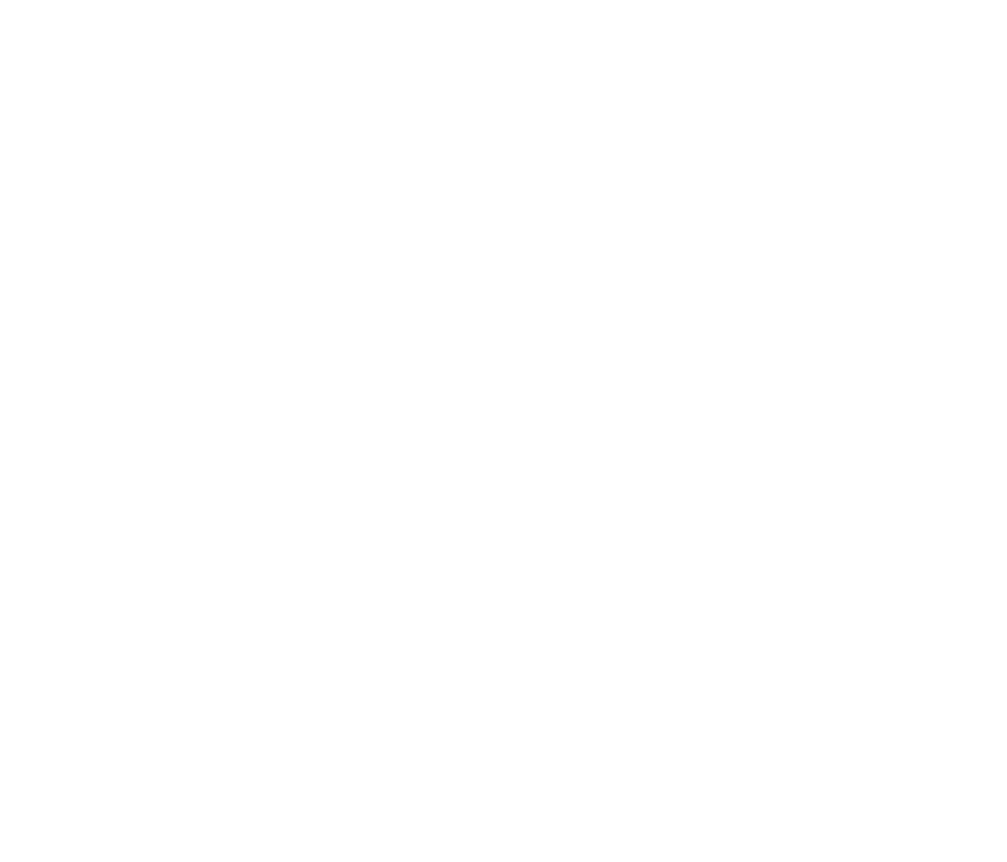
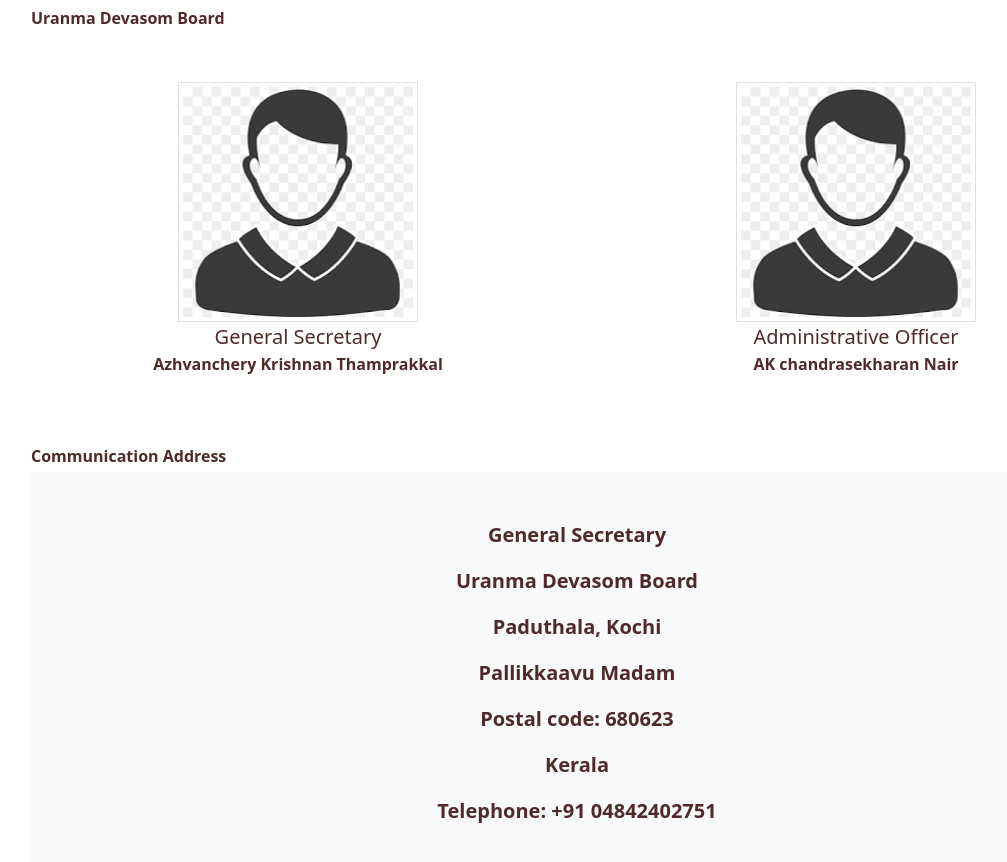
Before and after one commit to mkntr/chemmanthatta, an Angular app: page /devaswom in a window 1280 px wide. Shown: the part 718-1580 px from the top of the page, without its empty margins (63-1070 px from the left). Before the commit the page ends 800 px from the top, so only its background shows below. Built offline with nearby package versions, Linux system fonts and the light colour scheme.

Commit message:
update to devasom and pooja component

```diff
--- a/src/app/account/account.component.html
+++ b/src/app/account/account.component.html
@@ -1,5 +1,5 @@
 <div class="table-responsive">
-    <div class="sub-header-text">Online contributions to Temple can be done through our Bank account</div>
+    <div class="sub-header-text">Netbanking Transfer Account Details</div>
     <table class="table table-striped caption-top">
         <!-- <caption class="h5">Online contributions to Temple can be done through our Bank account</caption> -->
         <tbody>
--- a/src/app/banner/banner.component.html
+++ b/src/app/banner/banner.component.html
@@ -5,14 +5,14 @@
         <div class="carousel-item"
           *ngFor="let item of imgcarousel; index as i" [ngClass]="{'active': i==0}"
           >
-          <img src="../../assets/img/{{item}}" alt="{{item}}" style="height:25vh; width: 100vw;">
+          <img src="../../assets/img/{{item}}" alt="{{item}}" style="height:25%; width: 100%;">
         </div>
       </ng-container>
       <ng-template #bigSizeSlide>
         <div class="carousel-item"
           *ngFor="let item of imgcarousel; index as i" [ngClass]="{'active': i==0}"
           >
-          <img src="../../assets/img/{{item}}" alt="{{item}}" style="height:65vh; width: 100vw;">
+          <img src="../../assets/img/{{item}}" alt="{{item}}" style="height:65%; width: 100%;">
         </div>
       </ng-template>
     </div>
--- a/src/app/devaswom/devaswom.component.html
+++ b/src/app/devaswom/devaswom.component.html
@@ -4,4 +4,27 @@
         <app-banner></app-banner>
     </div>
 </div>
-<p>devaswom works!</p>
+
+<div class="container my-2">
+    <div class="sub-header-text">Uranma Devasom Board</div>
+    <div class="row">
+        <div class="col" *ngFor="let item of administration">
+            <div class="card rounded-0 p-5 my-1 border-0 align-items-center" >
+                <img src="../../assets/img/{{item.imgSrc}}" class="card-img-top rounded-0 img-thumbnail img-fluid" alt="{{item.imgSrc}}" style="height: 15rem;width:15rem" >
+                <span class="header-text text-center">{{item.what}}</span>
+                <p class="sub-header-text text-center">{{item.whom}} </p>
+            </div>
+        </div>
+    </div>
+    <div class="sub-header-text">Communication Address</div>
+    <div class="row">
+        <div class="col" >
+            <div class="card rounded-0 p-5 my-1 border-0 align-items-center text-bg-light">
+                <blockquote class="blockquote text-center fw-bold para-text">
+                    <address  *ngFor="let item of address" >{{item}}</address>
+                </blockquote>
+            </div>
+        </div>
+    </div>
+
+</div>
--- a/src/app/devaswom/devaswom.component.ts
+++ b/src/app/devaswom/devaswom.component.ts
@@ -1,4 +1,5 @@
 import { Component, OnInit } from '@angular/core';
+import { ADMINISTRATION, ADDRESS } from 'src/assets/dataitems';
 
 @Component({
   selector: 'app-devaswom',
@@ -6,6 +7,8 @@ import { Component, OnInit } from '@angular/core';
   styleUrls: ['./devaswom.component.css']
 })
 export class DevaswomComponent implements OnInit {
+  administration = ADMINISTRATION
+  address = ADDRESS
 
   constructor() { }
 
--- a/src/app/home/home.component.html
+++ b/src/app/home/home.component.html
@@ -19,7 +19,17 @@
                 <p >Recent Event </p>
             </div>
             <div class="row">
-                <p >Advertisement</p>
+                <p class="header-text">Please make use of UPI Scan & Pay or Netbanking Transfer for any generous contribution to temple or poojas </p>
+                <div class="sub-header-text">UPI Scan and Pay</div>
+                <!-- UPI Scan And Pay -->
+                <div class="card rounded-0 p-5 my-1 border-0 align-items-center" >
+                    <img src="../../assets/img/{{upipay}}" class="card-img-top rounded-0 img-thumbnail img-fluid" alt="{{upipay}}" style="height: auto;width:15rem" >
+                    <!-- <span class="sub-header-text">UPI SCAN AND PAY</span> -->
+                    <!-- <p class="card-text"> </p> -->
+                </div>
+                <!-- Netbanking Details -->
+                <app-account id="account"></app-account>
+
             </div>
         </div>
     </div>
--- a/src/app/home/home.component.ts
+++ b/src/app/home/home.component.ts
@@ -1,4 +1,5 @@
 import { Component, OnInit } from '@angular/core';
+import { UPIPAY } from 'src/assets/dataitems';
 
 @Component({
   selector: 'app-home',
@@ -6,6 +7,7 @@ import { Component, OnInit } from '@angular/core';
   styleUrls: ['./home.component.css']
 })
 export class HomeComponent implements OnInit {
+  upipay = UPIPAY
 
   constructor() { }
 
--- /dev/null
+++ b/src/app/model/administration.ts
@@ -0,0 +1,5 @@
+export interface Administration {
+    what:string,
+    whom: string,
+    imgSrc:string,
+}
--- a/src/app/pooja/pooja.component.html
+++ b/src/app/pooja/pooja.component.html
@@ -6,6 +6,20 @@
 </div>
 <!-- Place buttons for Darshan Timing,Vazhipadu List, Special Poojas,Bank Account / QR code Details -->
 <div class="container my-2">
+    <div class="row">
+        <div class="col">
+            <div class="sub-header-text">For performing poojas in the temple, kindly refer to Vazhipadu and Special Poojas section</div>
+
+        </div>
+    </div>
+    <div class="row my-2">
+        <div class="col">
+            <span class="badge bg-secondary text-break text-wrap lh-base">For receipt and price details; kindly contact Devasom Manager +91 9847452223</span>
+        </div>
+    </div>
+
+
+
     <div class="row">
         <div class="col">
             <button type="button" class="btn btn-primary me-2 my-2 btn-sm" (click)="scroll('darshan')" >Darshan Timing</button>
--- a/src/assets/dataitems.ts
+++ b/src/assets/dataitems.ts
@@ -3,6 +3,7 @@ import {Specialpooja } from '../app/model/specialpooja'
 import {Darshan} from '../app/model/darshan'
 import { Vazhipadu } from '../app/model/vazhipadu'
 import { Gallery } from '../app/model/gallery'
+import { Administration } from '../app/model/administration'
 
 export const GALLERY:Gallery[]=[
     {
@@ -35,9 +36,34 @@ export const NAVITEMS: Navitem[] = [
 export const TEMPLENAME = 'Chemmanthatta Mahadeva Kshethram'
 
 export const TEMPLELOGO = 'Chemmanthattappan.png'
+// 'TempleView2.jpg',
+export const IMGCAROUSEL = ['TempleView1.jpg','TempleView3.jpg','TempleView4.jpg','TempleView5.jpg',
+                        'TempleView6.jpg','TempleView7.jpg','TempleView8.jpg','TempleView9.jpg','TempleView10.jpg']
 
-export const IMGCAROUSEL = ['TempleView1.jpg','TempleView2.jpg','TempleView3.jpg','TempleView4.jpg','TempleView5.jpg',
-                        'TempleView6.jpg','TempleView7.jpg','TempleView8.jpg','TempleView9.jpg','TempleView10.jpg']
+export const UPIPAY = 'upipay.jpg'
+
+export const ADDRESS = [
+    'General Secretary ',
+    'Uranma Devasom Board ',
+    'Paduthala, Kochi',
+    'Pallikkaavu Madam',
+    'Postal code: 680623',
+    'Kerala',
+    'Telephone: +91 04842402751'
+]
+
+export const ADMINISTRATION : Administration[] = [
+    {
+        what:'General Secretary',
+        whom:'Azhvanchery Krishnan Thamprakkal',
+        imgSrc:'avatarimage.png'
+    },
+    {
+        what:'Administrative Officer',
+        whom:'AK chandrasekharan Nair',
+        imgSrc:'avatarimage.png'
+    }
+]
 
 export const POEM = [
 "Oh! Chemmanthattappa!",
@@ -435,139 +461,135 @@ export const VAZHIPADU:Vazhipadu[] = [
         what:'Ellu Thiri'
     },
     {
-        whom:'TBD',
+        whom:'Bhagavathi, Sivan, Vishnu',
         what:'Baagya Sooktha Pushpanjali'
     },
     {
-        whom:'TBD',
+        whom:'Bhagavathi, Sivan',
         what:'SatruSamhaara Pushpanjali'
     },
     {
-        whom:'TBD',
+        whom:'Vishnu',
         what:'Santhana Gopala Pushpanjali'
     },
     {
-        whom:'TBD',
+        whom:'Sivan',
         what:'Aayur Sooktha Pushpanjali'
     },
     {
-        whom:'TBD',
-        what:'Paayasam'
+        whom:'Bhagavathi, Sivan',
+        what:'Sarkara Paayasam'
     },
     {
-        whom:'TBD',
+        whom:'Vishnu',
         what:'Paal Paayasam'
     },
     {
-        whom:'TBD',
+        whom:'Saasthaavu',
         what:'Ellu Paayasam'
     },
     {
-        whom:'TBD',
-        what:'Samana Paayasam'
-    },
-    {
-        whom:'TBD',
+        whom:'Sivan',
         what:'Pizhinju Paayasam'
     },
     {
-        whom:'TBD',
+        whom:'Bhagavathi, Sivan',
         what:'Kootu Paayasam'
     },
     {
-        whom:'TBD',
-        what:'Thila Homam'
+        whom:'Sivan',
+        what:'Thila Homam (Pitru Dosa Nivaranam)'
     },
     {
-        whom:'TBD',
-        what:'Karuka Homam'
+        whom:'Sivan',
+        what:'Karuka Homam (Balarishta Nivaranam)'
     },
     {
-        whom:'TBD',
+        whom:'Bhagavathi',
         what:'Trikaala Pooja'
     },
     {
-        whom:'TBD',
+        whom:'All',
         what:'Nitya Pooja'
     },
     {
-        whom:'TBD',
+        whom:'All',
         what:'Oru Nerathe Pooja'
     },
     {
-        whom:'TBD',
-        what:'Paalum Podi'
+        whom:'Naagas',
+        what:'Noorum Paalum'
     },
     {
-        whom:'TBD',
+        whom:'Sivan, Vishnu',
         what:'Trimaduram'
     },
     {
-        whom:'TBD',
+        whom:'Vishnu',
         what:'Chandanam Chaarthal'
     },
     {
-        whom:'TBD',
+        whom:'Sivan',
         what:'Niramaala'
     },
     {
-        whom:'TBD',
-        what:'Maala Poojikkan'
+        whom:'Saasthaavu',
+        what:'Maala Poojikkan (Sabarimala kettunira)'
     },
     {
-        whom:'TBD',
+        whom:'Naagas',
         what:'Vella Ari Nivedyam'
     },
     {
-        whom:'TBD',
+        whom:'Sivan',
         what:'Nei Japikkal'
     },
     {
-        whom:'TBD',
+        whom:'Bhagavathi',
         what:'Bhagavat Seva'
     },
     {
-        whom:'TBD',
+        whom:'Bhagavathi',
         what:'Muttirakkal'
     },
     {
-        whom:'TBD',
+        whom:'Vishnu',
         what:'Avil Nivedyam'
     },
     {
-        whom:'TBD',
+        whom:'Vishnu',
         what:'Muzhu Kaapu'
     },
     {
-        whom:'TBD',
+        whom:'Sivan Gopura Nadayil',
         what:'Thulabhaaram'
     },
     {
-        whom:'TBD',
+        whom:'Sivan Gopura Nadayil',
         what:'Choroonu'
     },
     {
-        whom:'TBD',
+        whom:'Saasthaavu',
         what:'KettuNira'
     },
     {
-        whom:'TBD',
+        whom:'Sivan Gopura Nadayil',
         what:'Vivaham'
     },
     {
-        whom:'TBD',
+        whom:'Sivan Gopura Nadayil',
         what:'Vahana Pooja'
     },
     {
-        whom:'TBD',
-        what:'Nanaya Para'
+        whom:'Sivan Gopura Nadayil',
+        what:'Naanaya Para'
     },
     {
-        whom:'TBD',
+        whom:'Sivan Gopura Nadayil',
         what:'Nel Para'
     },
     {
-        whom:'TBD',
+        whom:'Sivan Gopura Nadayil',
         what:'Ari Para'
     },
     {
```
Also changed, not shown: src/assets/img/avatarimage.png (added), src/assets/img/upipay.jpg (added).
